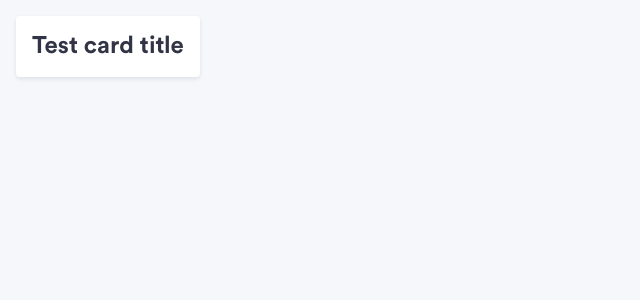
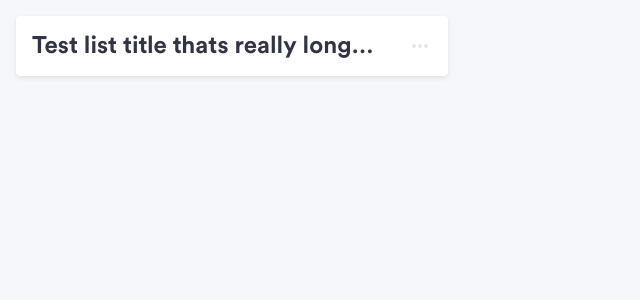
Before and after one commit to eltoncrego/trello-clone, a React app in the folder client/: page / in a window 1280 px wide. Shown: the top 300 px of the page, without its empty margins (0-640 px from the left). Built offline with nearby package versions, Linux system fonts and the light colour scheme.

Commit message:
Add material icons to the repository

```diff
--- a/client/src/Views/Test.jsx
+++ b/client/src/Views/Test.jsx
@@ -2,7 +2,7 @@ import React from 'react';
 import List from '../Shared/Components/List';
 
 const Test = () => (
-  <List title="Test card title">
+  <List title="Test list title thats really long like its so long">
   </List>
 );
 
--- a/client/src/index.html
+++ b/client/src/index.html
@@ -1,9 +1,14 @@
 <!DOCTYPE html>
 <html lang="en">
   <head>
-  <meta charset="UTF-8">
-  <meta name="viewport" content="width=device-width, initial-scale=1.0">
+    <meta charset="UTF-8" />
+    <meta name="viewport" content="width=device-width, initial-scale=1.0" />
     <title>Trello Clone • An Example Scalable React Project</title>
+
+    <link
+      href="https://fonts.googleapis.com/icon?family=Material+Icons"
+      rel="stylesheet"
+    />
   </head>
   <body>
     <div id="trello-clone__root"></div>
--- a/client/src/shared/Components/List/Styles.js
+++ b/client/src/shared/Components/List/Styles.js
@@ -10,7 +10,14 @@ export const ListContainer = styled.div`
 `;
 
 export const ListHeader = styled.div`
-  display: flex;
-  align-items: center;
-  justify-content: space-between;
+  width: 400px;
+  height: 28px;
+  display: grid;
+  grid-template-columns: 1fr 56px;
 `;
+
+export const ListTitle = styled.h2`
+  white-space: nowrap;
+  overflow-x: hidden;
+  text-overflow: ellipsis;
+`;
--- a/client/src/shared/Components/List/index.jsx
+++ b/client/src/shared/Components/List/index.jsx
@@ -1,16 +1,24 @@
 import React from 'react';
 import PropTypes from 'prop-types';
-import { ListContainer } from './Styles';
+import { ListContainer, ListHeader, ListTitle } from './Styles';
+import { IconContainer } from '../Shared';
 
 const List = ({ title, children }) => {
-  return <ListContainer>
-    <h2>{title}</h2>
-    {children}
-    </ListContainer>;
+  return (
+    <ListContainer>
+      <ListHeader>
+        <ListTitle>{title}</ListTitle>
+        <IconContainer disabled={true}>
+          <i className='material-icons'>more_horiz</i>
+        </IconContainer>
+      </ListHeader>
+      {children}
+    </ListContainer>
+  );
 };
 
 List.propTypes = {
-  title: PropTypes.string.isRequired
+  title: PropTypes.string.isRequired,
 };
 
 export default List;
--- /dev/null
+++ b/client/src/shared/Components/Shared.js
@@ -0,0 +1,9 @@
+import styled from 'styled-components';
+import { color } from '../styles';
+
+export const IconContainer = styled.div`
+  display: flex;
+  align-items: center;
+  justify-content: flex-end;
+  ${({disabled}) => disabled ? `color: ${color.textDisabled}` : null}
+`;
--- a/client/src/shared/styles.js
+++ b/client/src/shared/styles.js
@@ -18,4 +18,5 @@ export const color = {
   bg: '#F6F7FB',
   bgLight: '#FFFFFF',
   text: '#313445',
+  textDisabled: '#E8E8E8',
 };
```
Lines whose indentation alone changed are shown as unchanged.
